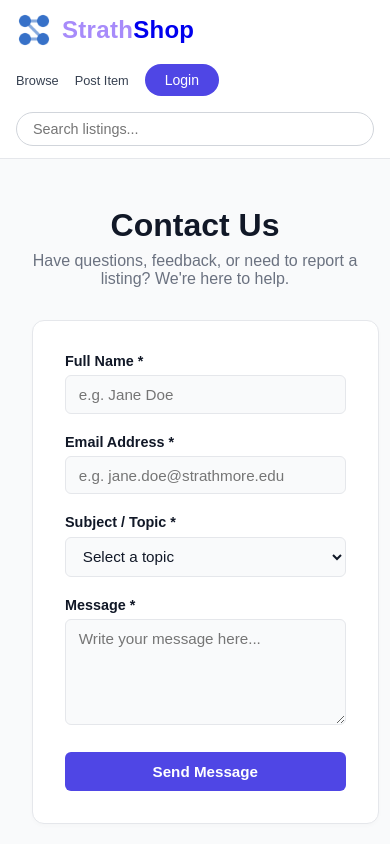
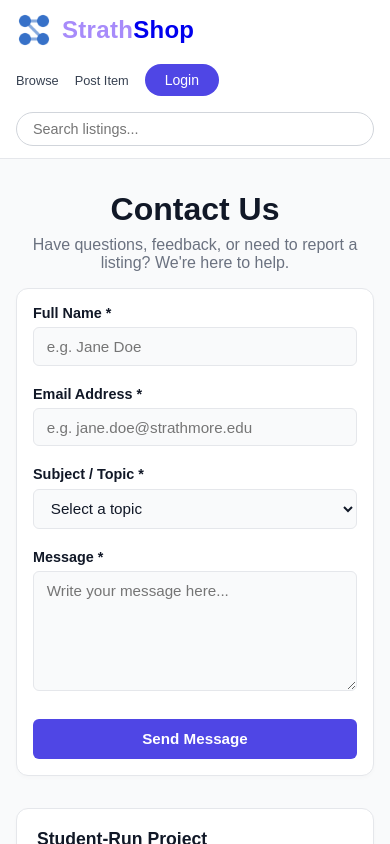
Before and after one commit to jkimanii/strathmore-marketplace, a React (Vite) app: page /contact in a window 390 px wide. Shown: the top 844 px of the page. Built offline with nearby package versions, Linux system fonts and the light colour scheme.

Commit message:
feat: improve About page and Contact page styling on mobile

```diff
--- a/src/components/Layout.css
+++ b/src/components/Layout.css
@@ -13,3 +13,9 @@
   width: 100%;
   box-sizing: border-box;
 }
+
+@media (max-width: 480px) {
+  .main-content {
+    padding: 1rem;
+  }
+}
--- a/src/pages/About.css
+++ b/src/pages/About.css
@@ -135,3 +135,22 @@
     font-size: 1rem;
   }
 }
+
+@media (max-width: 480px) {
+  .about-page {
+    gap: var(--space-md);
+    padding: var(--space-sm) 0;
+  }
+  .about-hero {
+    padding: 2rem 1rem;
+  }
+  .about-hero h1 {
+    font-size: 1.5rem;
+  }
+  .mission-card {
+    padding: var(--space-md);
+  }
+  .step-card {
+    padding: var(--space-md);
+  }
+}
--- a/src/pages/Contact.css
+++ b/src/pages/Contact.css
@@ -42,6 +42,81 @@
   display: flex;
   flex-direction: column;
   gap: 1.25rem;
+}
+
+.form-group {
+  display: flex;
+  flex-direction: column;
+  gap: 0.4rem;
+}
+
+.form-group label {
+  font-size: 0.9rem;
+  font-weight: 600;
+  color: var(--color-text);
+}
+
+.form-group input,
+.form-group select,
+.form-group textarea {
+  padding: 0.6rem 0.8rem;
+  border: 1px solid var(--color-border);
+  border-radius: var(--radius-sm);
+  font-size: 0.95rem;
+  font-family: inherit;
+  background-color: var(--color-bg);
+  color: var(--color-text);
+  outline: none;
+  transition:
+    border-color 0.15s ease,
+    box-shadow 0.15s ease;
+}
+
+.form-group input:focus,
+.form-group select:focus,
+.form-group textarea:focus {
+  border-color: var(--color-primary);
+  box-shadow: 0 0 0 3px rgba(79, 70, 229, 0.15);
+}
+
+.form-group textarea {
+  resize: vertical;
+  min-height: 120px;
+}
+
+.input-error {
+  border-color: #dc2626 !important;
+}
+
+.input-error:focus {
+  box-shadow: 0 0 0 3px rgba(220, 38, 38, 0.15) !important;
+}
+
+.error-msg {
+  font-size: 0.8rem;
+  color: #dc2626;
+}
+
+.btn-submit {
+  margin-top: 0.5rem;
+  padding: 0.7rem 1.75rem;
+  background-color: var(--color-primary);
+  color: var(--color-white);
+  border: none;
+  border-radius: var(--radius-sm);
+  font-size: 0.95rem;
+  font-weight: 600;
+  cursor: pointer;
+  align-self: flex-start;
+  transition: background-color 0.15s ease;
+}
+
+.btn-submit:hover {
+  background-color: var(--color-primary-dark);
+}
+
+.btn-submit:active {
+  transform: translateY(1px);
 }
 
 .contact-sidebar {
@@ -137,3 +212,20 @@
     grid-template-columns: 1fr;
   }
 }
+
+@media (max-width: 480px) {
+  .contact-page {
+    gap: var(--space-md);
+  }
+  .contact-form-section {
+    padding: var(--space-md);
+  }
+  .contact-success {
+    padding: 2rem var(--space-md);
+    margin: 2rem auto;
+  }
+  .btn-submit {
+    width: 100%;
+    align-self: stretch;
+  }
+}
```
